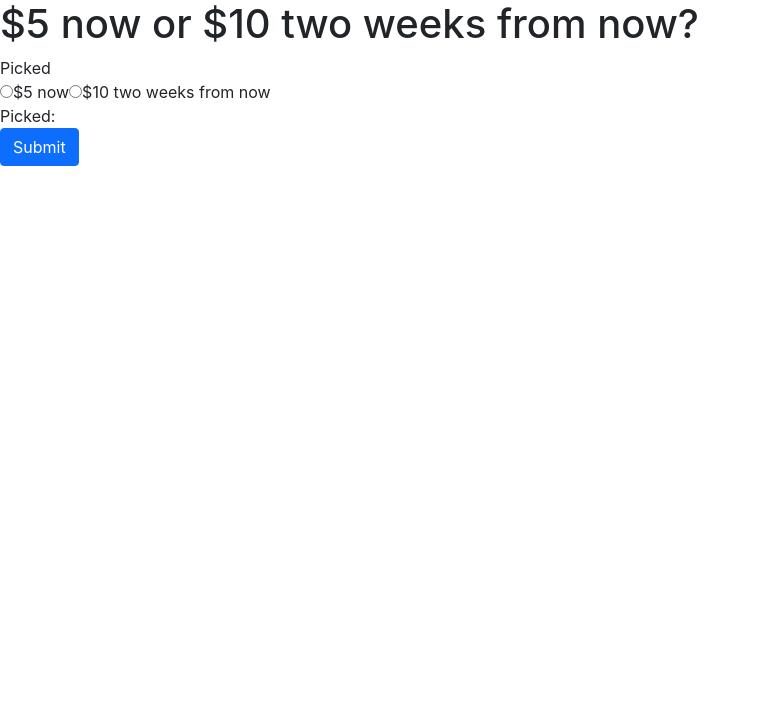
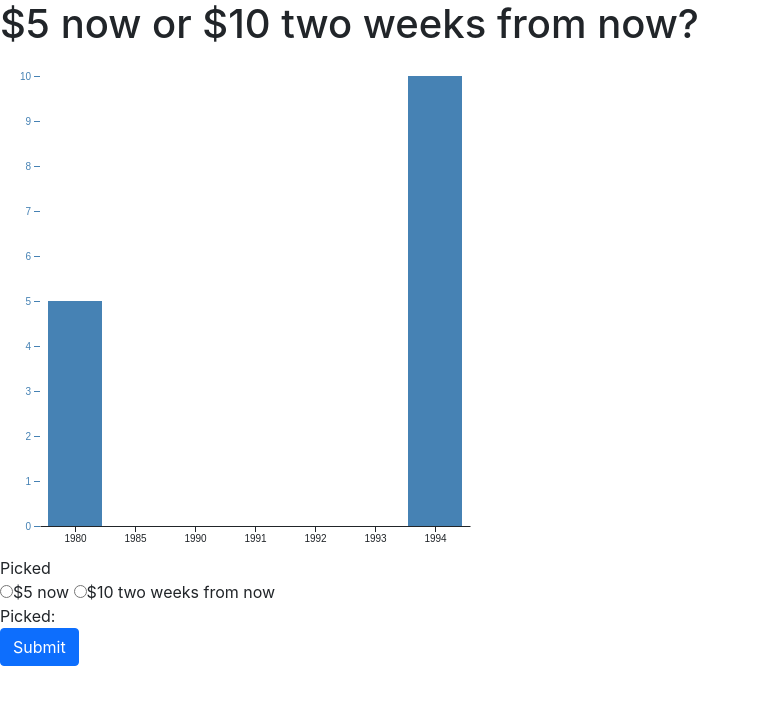
Before and after one commit to yahelnachum/vizsurvey, a React (Create React App) app: page / in a window 1280 px wide. Shown: the top 704 px of the page, without its empty margins (0-760 px from the left). Built offline with nearby package versions, Linux system fonts and the light colour scheme.

Commit message:
Incorporated D3 component with MEL question.
I incorporated a D3 component to show a bar chart from https://www.pluralsight.com/guides/using-d3.js-inside-a-react-app and showed the MEL choice on the bottom.

```diff
--- a/package.json
+++ b/package.json
@@ -7,6 +7,7 @@
     "@testing-library/react": "^11.2.7",
     "@testing-library/user-event": "^12.8.3",
     "bootstrap": "^5.1.0",
+    "d3": "^7.0.1",
     "formik": "^2.2.9",
     "react": "^17.0.2",
     "react-bootstrap": "^1.6.1",
--- a/src/App.js
+++ b/src/App.js
@@ -1,11 +1,26 @@
 import React, { Component } from "react";
+import BarChart from "./BarChart";
 import MELForm from "./MELForm";
+
+const data = [
+  { year: 1980, efficiency: 24.3, sales: 5 },
+  { year: 1985, efficiency: 27.6, sales: 0 },
+  { year: 1990, efficiency: 28, sales: 0 },
+  { year: 1991, efficiency: 28.4, sales: 0 },
+  { year: 1992, efficiency: 27.9, sales: 0 },
+  { year: 1993, efficiency: 28.4, sales: 0 },
+  { year: 1994, efficiency: 28.3, sales: 10 },
+];
 
 class App extends Component {
   render() {
     return (
       <div>
-        <MELForm />
+        <header className="App-header">
+          <h1>$5 now or $10 two weeks from now?</h1>
+          <BarChart data={data} />
+          <MELForm />
+        </header>
       </div>
     );
   }
--- /dev/null
+++ b/src/BarChart.js
@@ -0,0 +1,86 @@
+import { useD3 } from "./hooks/useD3";
+import React from "react";
+import * as d3 from "d3";
+
+function BarChart({ data }) {
+  const ref = useD3(
+    (svg) => {
+      const height = 500;
+      const width = 500;
+      const margin = { top: 20, right: 30, bottom: 30, left: 40 };
+
+      const x = d3
+        .scaleBand()
+        .domain(data.map((d) => d.year))
+        .rangeRound([margin.left, width - margin.right])
+        .padding(0.1);
+
+      const y1 = d3
+        .scaleLinear()
+        .domain([0, d3.max(data, (d) => d.sales)])
+        .rangeRound([height - margin.bottom, margin.top]);
+
+      const xAxis = (g) =>
+        g.attr("transform", `translate(0,${height - margin.bottom})`).call(
+          d3
+            .axisBottom(x)
+            .tickValues(
+              d3
+                .ticks(...d3.extent(x.domain()), width / 40)
+                .filter((v) => x(v) !== undefined)
+            )
+            .tickSizeOuter(0)
+        );
+
+      const y1Axis = (g) =>
+        g
+          .attr("transform", `translate(${margin.left},0)`)
+          .style("color", "steelblue")
+          .call(d3.axisLeft(y1).ticks(null, "s"))
+          .call((g) => g.select(".domain").remove())
+          .call((g) =>
+            g
+              .append("text")
+              .attr("x", -margin.left)
+              .attr("y", 10)
+              .attr("fill", "currentColor")
+              .attr("text-anchor", "start")
+              .text(data.y1)
+          );
+
+      svg.select(".x-axis").call(xAxis);
+      svg.select(".y-axis").call(y1Axis);
+
+      svg
+        .select(".plot-area")
+        .attr("fill", "steelblue")
+        .selectAll(".bar")
+        .data(data)
+        .join("rect")
+        .attr("class", "bar")
+        .attr("x", (d) => x(d.year))
+        .attr("width", x.bandwidth())
+        .attr("y", (d) => y1(d.sales))
+        .attr("height", (d) => y1(0) - y1(d.sales));
+    },
+    [data.length]
+  );
+
+  return (
+    <svg
+      ref={ref}
+      style={{
+        height: 500,
+        width: "100%",
+        marginRight: "0px",
+        marginLeft: "0px",
+      }}
+    >
+      <g className="plot-area" />
+      <g className="x-axis" />
+      <g className="y-axis" />
+    </svg>
+  );
+}
+
+export default BarChart;
--- a/src/MELForm.js
+++ b/src/MELForm.js
@@ -10,7 +10,6 @@ class MELForm extends Component {
   render() {
     return (
       <div>
-        <h1>$5 now or $10 two weeks from now?</h1>
         <Formik
           initialValues={{
             picked: "",
@@ -25,11 +24,16 @@ class MELForm extends Component {
               <div id="my-radio-group">Picked</div>
               <div role="group" aria-labelledby="my-radio-group">
                 <label>
-                  <Field type="radio" name="picked" value="early" />
+                  <Field type="radio" name="picked" value="$5 now" />
                   $5 now
                 </label>
+                &nbsp;
                 <label>
-                  <Field type="radio" name="picked" value="later" />
+                  <Field
+                    type="radio"
+                    name="picked"
+                    value="$10 two weeks from now"
+                  />
                   $10 two weeks from now
                 </label>
                 <div>Picked: {values.picked}</div>
--- /dev/null
+++ b/src/hooks/useD3.js
@@ -0,0 +1,13 @@
+import React from "react";
+import * as d3 from "d3";
+
+export const useD3 = (renderChartFn, dependencies) => {
+  const ref = React.useRef();
+
+  React.useEffect(() => {
+    renderChartFn(d3.select(ref.current));
+    return () => {};
+  }, dependencies);
+
+  return ref;
+};
```
Also changed, not shown: 2 other files (tests, documents, lock files or other folders).
